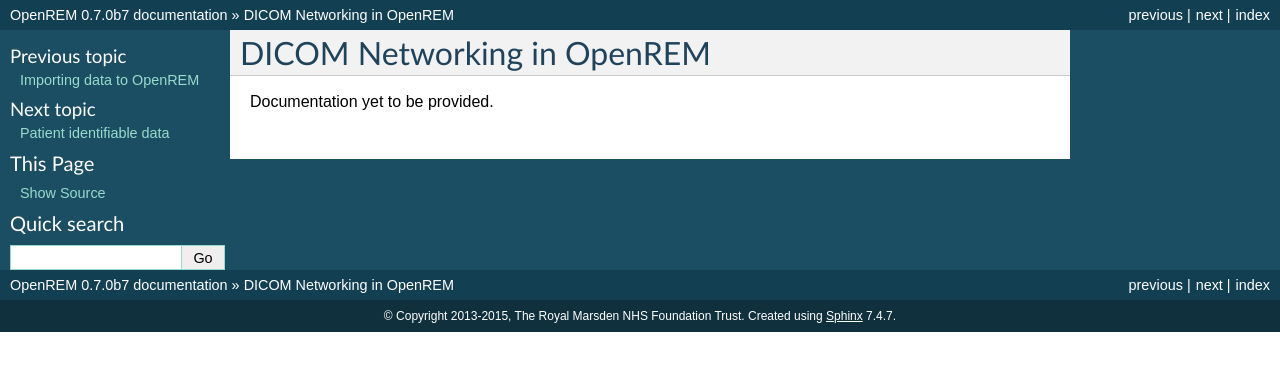
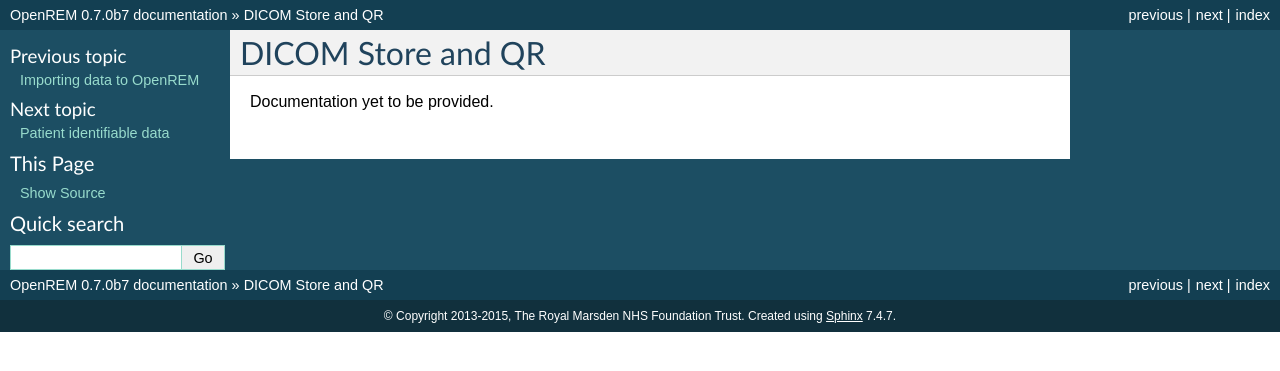
Before and after one commit to ckswilliams/modOpenREM, a Sphinx documentation site: the page built from docs/netdicom.rst, in a window 1280 px wide. Shown: the top 371 px of the page. Built offline with Sphinx 7.4.7, drawn with Linux system fonts in a browser that asks for light colours.

Commit message:
Changed title of DICOM doc

```diff
--- a/docs/netdicom.rst
+++ b/docs/netdicom.rst
@@ -1,5 +1,5 @@
-###########################
-DICOM Networking in OpenREM
-###########################
+##################
+DICOM Store and QR
+##################
 
 Documentation yet to be provided.
```
